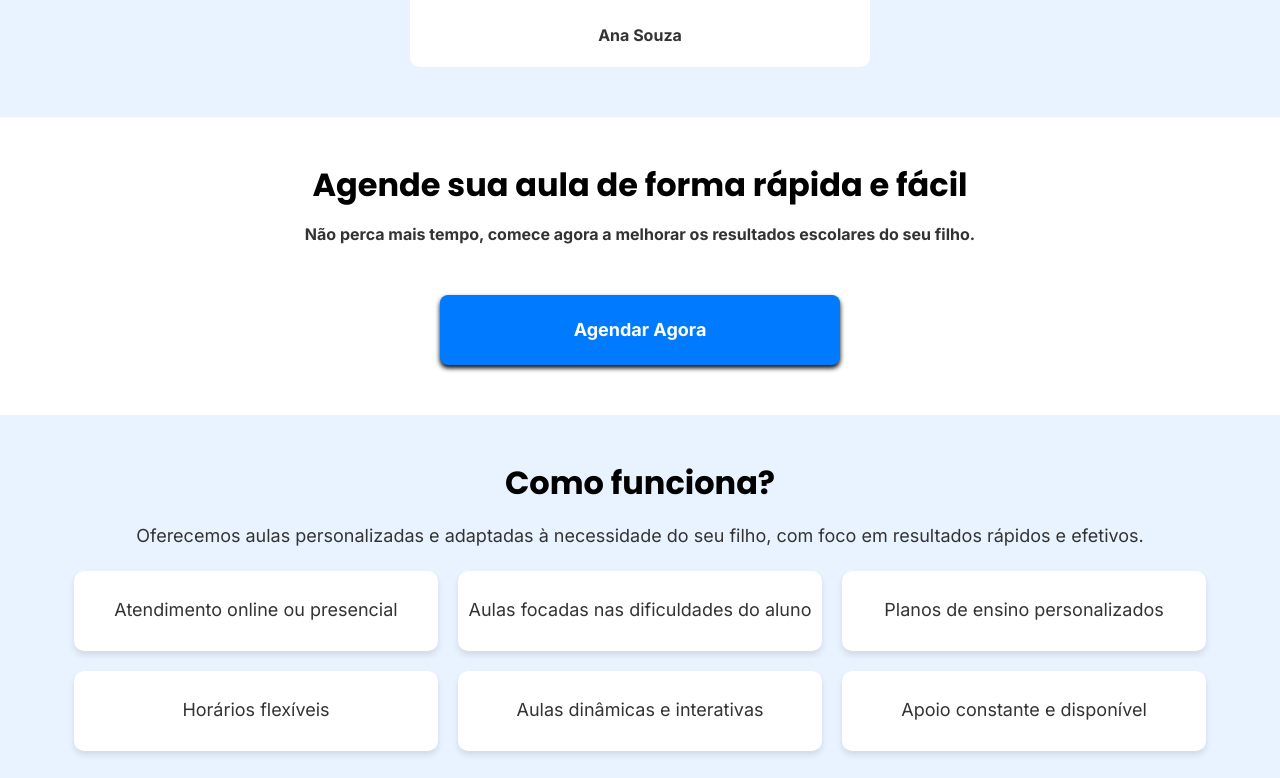
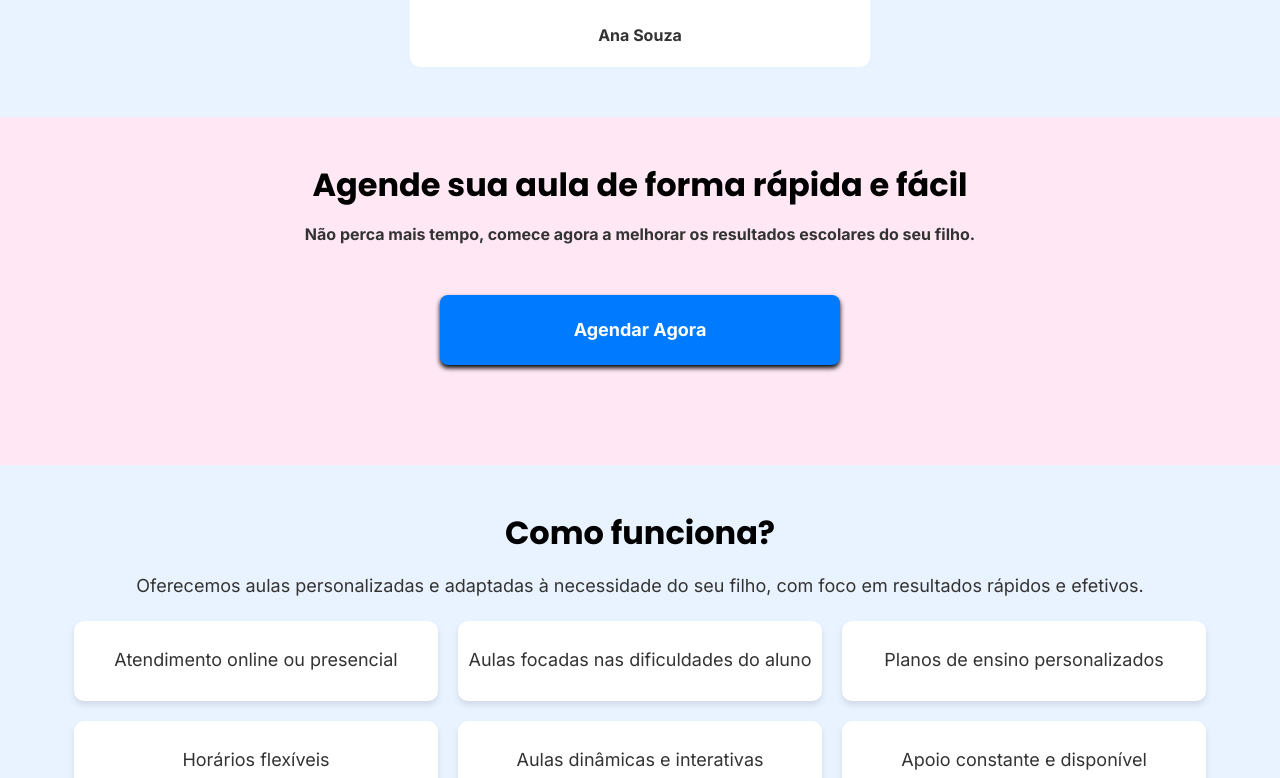
Before and after one commit to Israel-ops-cmd/prof-helo, a React (Vite) app: page / in a window 1280 px wide. Shown: the part 1222-2000 px from the top of the page. Built offline with nearby package versions, Linux system fonts and the light colour scheme.

Commit message:
investigando o botão

```diff
--- a/src/components/Action/Action.css
+++ b/src/components/Action/Action.css
@@ -9,6 +9,10 @@
 
 a {
     padding-bottom: 20px;
+}
+
+button.cta-button.bt {
+    margin-bottom: 100px;
 }
 
 @media (min-width: 769px) and (max-width: 1024px) {
--- a/src/components/Action/Action.jsx
+++ b/src/components/Action/Action.jsx
@@ -2,7 +2,7 @@ import "./Action.css"
 
 function Action() {
     return (
-        <div className="t-align al-center" id="totally">
+        <div className="t-align al-center sections" id="totally">
             <h2 className="title">Agende sua aula de forma rápida e fácil</h2>
             <h4>Não perca mais tempo, comece agora a melhorar os resultados escolares do seu filho.</h4>
             <a
```
